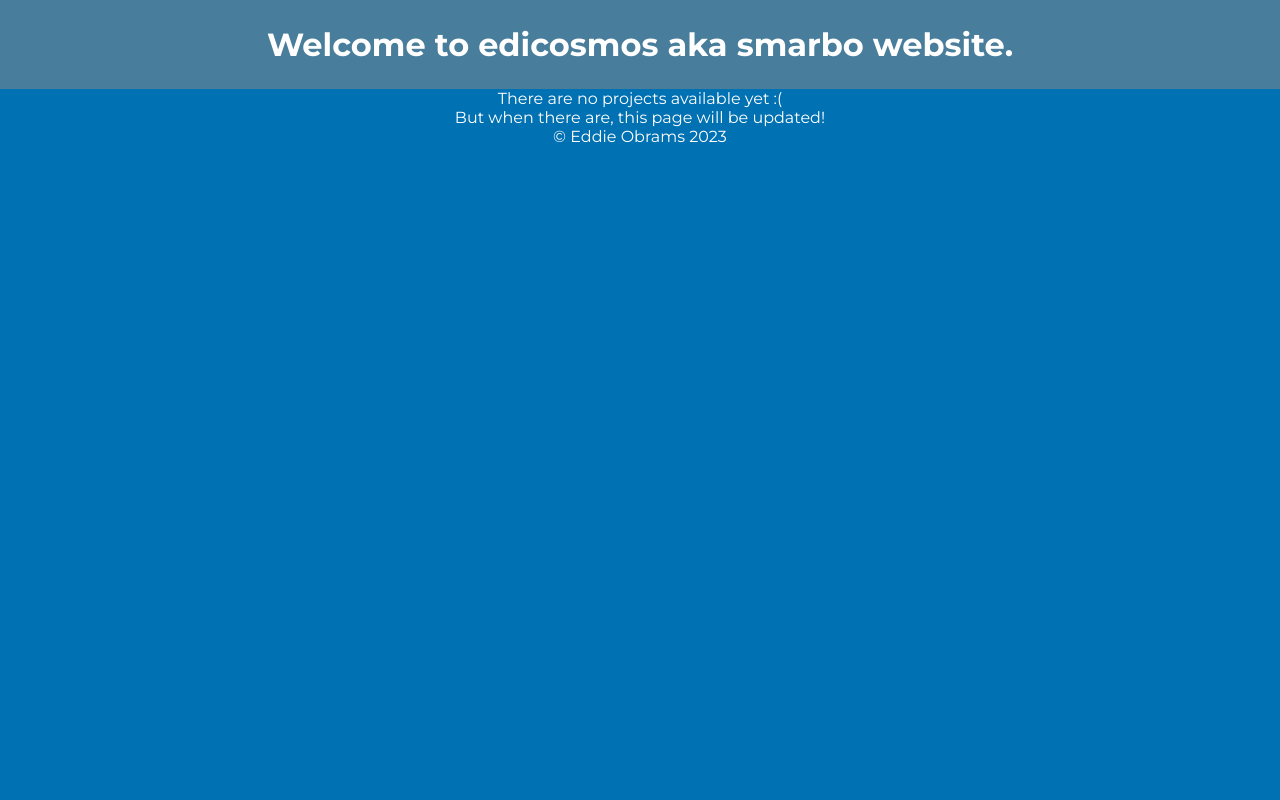
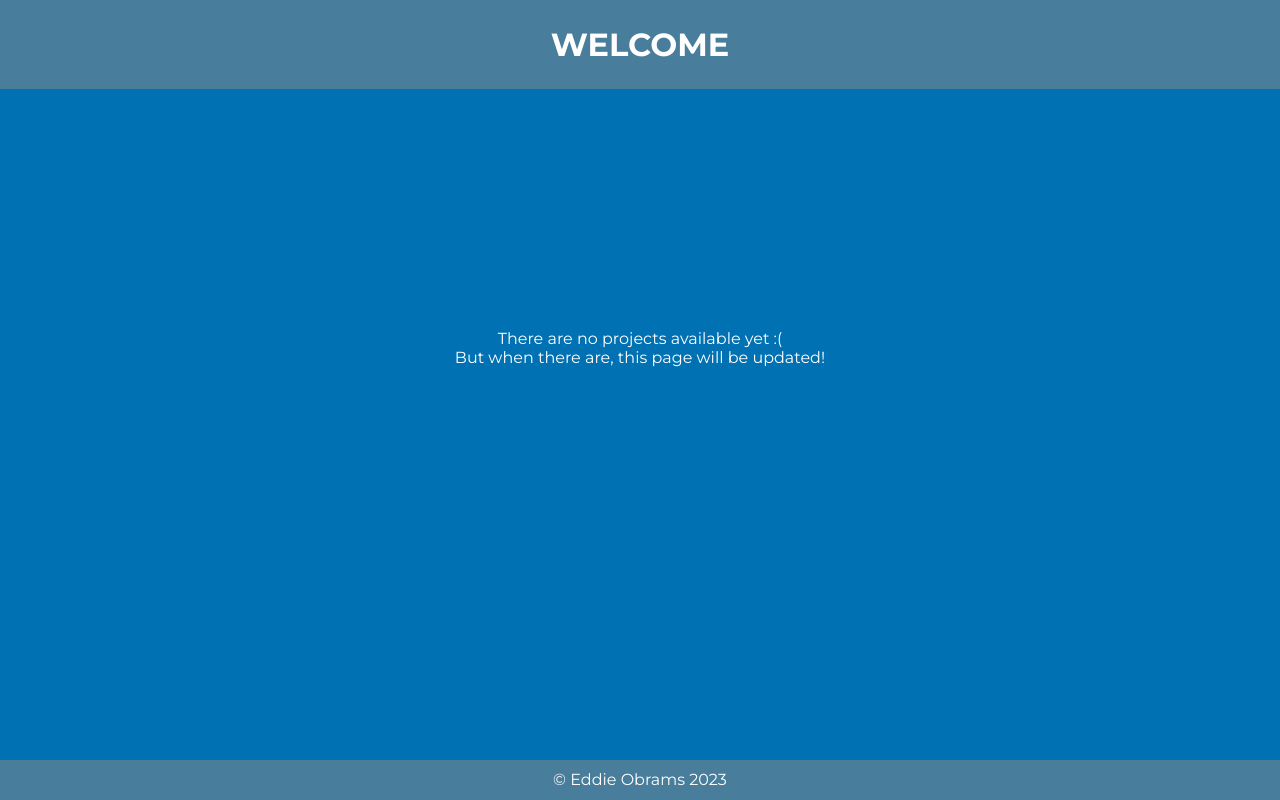
Before and after one commit to smarbo/smarbolab, a PHP site: page / in a window 1280 px wide. Run offline with PHP 8.4, Linux system fonts and the light colour scheme.

Commit message:
CSS Updated

```diff
--- a/index.html
+++ b/index.html
@@ -9,7 +9,7 @@
 </head>
 <body>
     <header>
-        <h1>Welcome to edicosmos aka smarbo website.</h1>
+        <h1>WELCOME</h1>
     </header>
     <div class="main">
         <p>There are no projects available yet :(</p>
--- a/style.css
+++ b/style.css
@@ -17,5 +17,16 @@ body{
 header{
 	padding: 25px;
 	font-weight: 700;
-	background: #8888
+	background: #8888;
+	margin-bottom: 30vh;
 }
+
+footer{
+	position: absolute;
+	bottom: 0;
+	text-align: center;
+	width: 100vw;
+	height: 40px;
+	background: #8888;
+	padding: 10px;
+}
```
